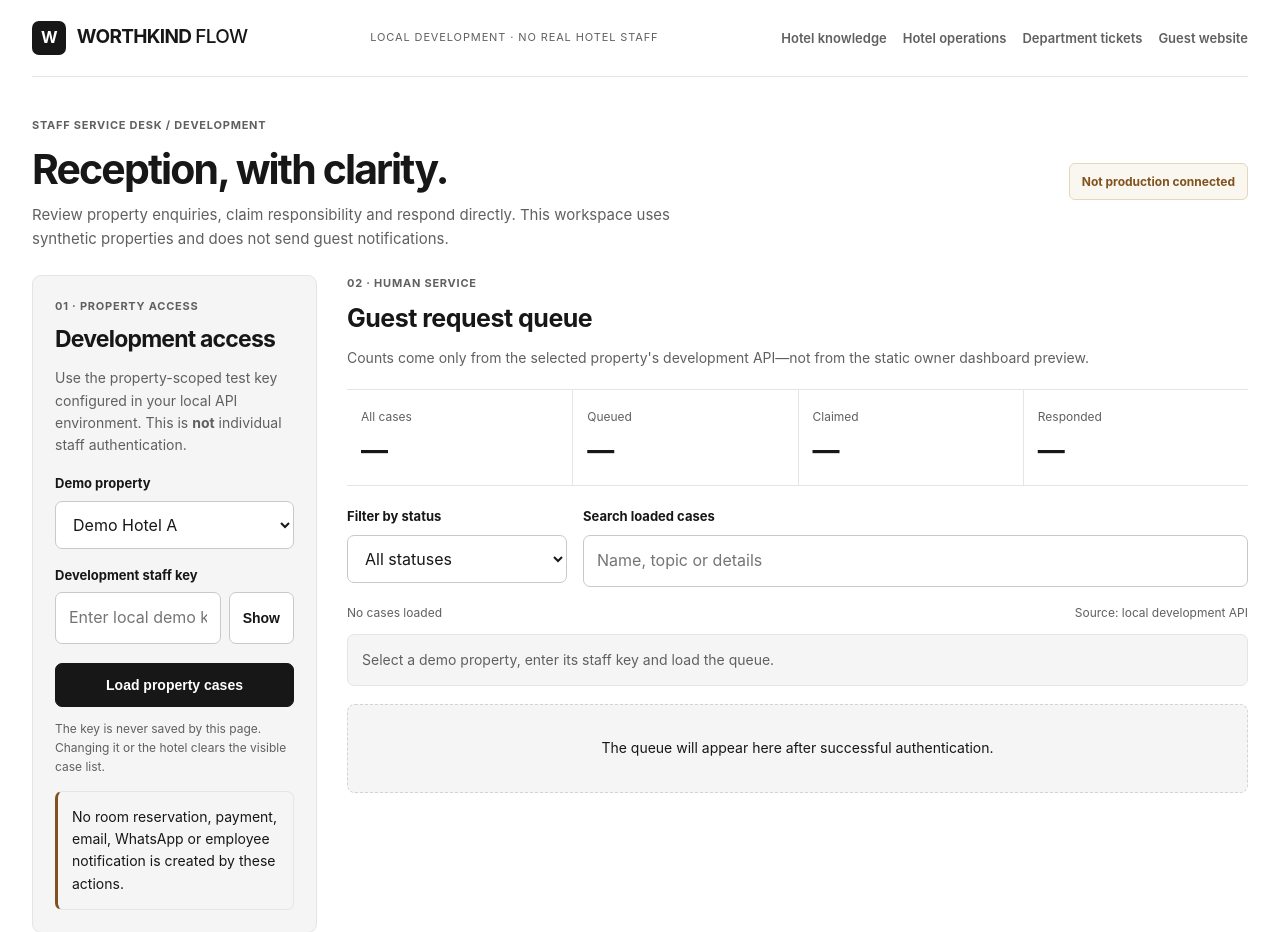
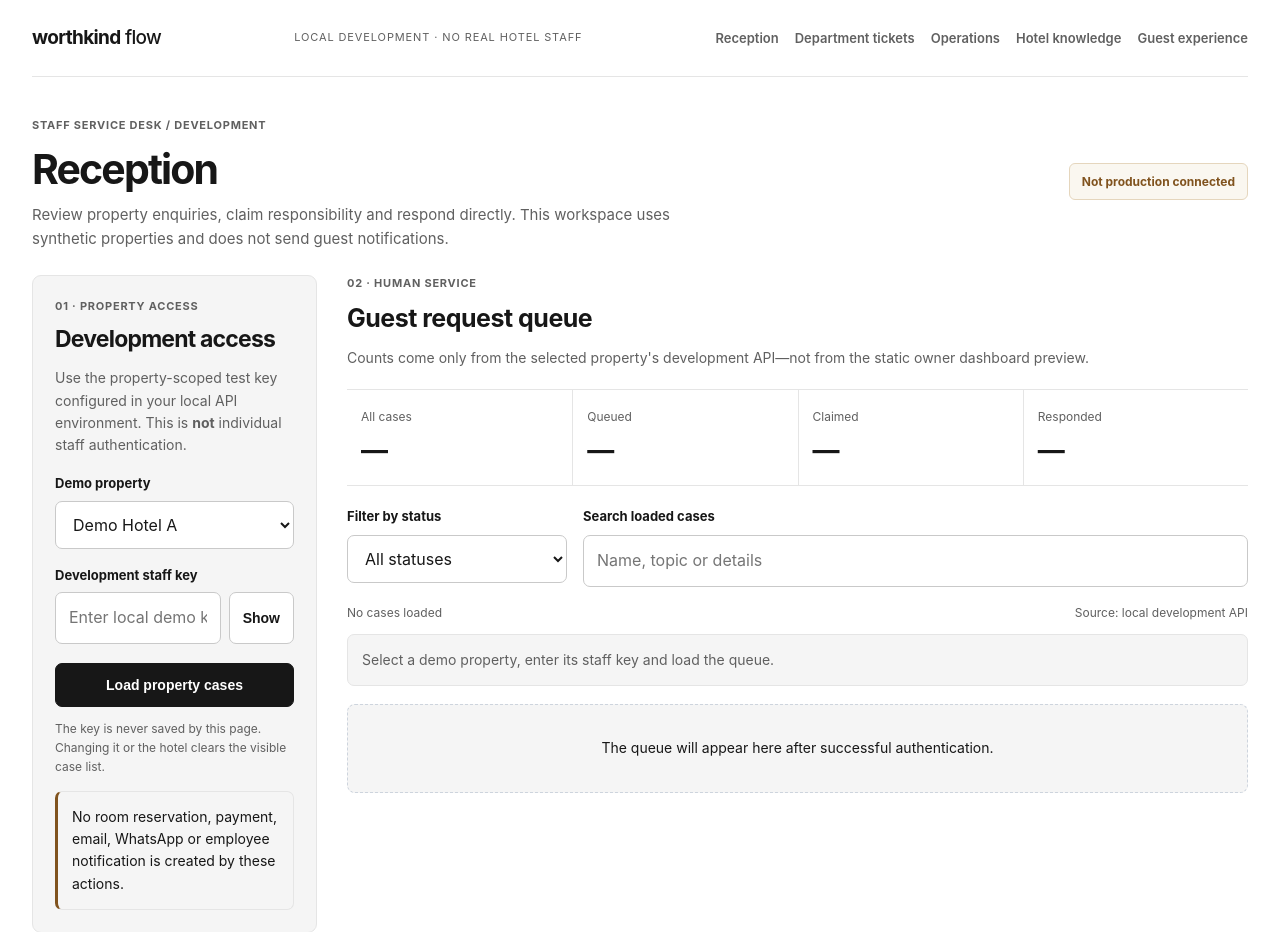
Before and after one commit to NIDHOGGR-shadow/worthkind-flow, a plain HTML site: page apps/web/staff.html in a window 1280 px wide. Shown: the top 932 px of the page. Drawn offline with Linux system fonts and the light colour scheme; files that its build step writes are made by us from their sources; files whose address does not match are found by name.

Commit message:
Frontend: consistent accessible reception workspace navigation

```diff
--- a/apps/web/staff.html
+++ b/apps/web/staff.html
@@ -9,16 +9,16 @@
 </head>
 <body>
   <a class="skip-link" href="#cases">Skip to request queue</a>
-  <header class="shell topbar">
-    <a class="brand" href="/" aria-label="Worthkind Flow guest demo"><span class="mark">W</span> WORTHKIND <strong>FLOW</strong></a>
+  <header class="shell topbar staff-header">
+    <a class="brand" href="/" aria-label="Worthkind Flow guest experience">worthkind<strong> flow</strong></a>
     <span class="status">LOCAL DEVELOPMENT · NO REAL HOTEL STAFF</span>
-    <nav class="staff-page-nav" aria-label="Workspace"><a class="staff-link" href="/staff/knowledge">Hotel knowledge</a><a class="staff-link" href="/staff/operations">Hotel operations</a><a class="staff-link" href="/staff/tickets">Department tickets</a><a class="staff-link" href="/">Guest website</a></nav>
+    <nav class="staff-page-nav" aria-label="Staff navigation"><a class="staff-link" href="/staff" aria-current="page">Reception</a><a class="staff-link" href="/staff/tickets">Department tickets</a><a class="staff-link" href="/staff/operations">Operations</a><a class="staff-link" href="/staff/knowledge">Hotel knowledge</a><a class="staff-link" href="/">Guest experience</a></nav>
   </header>
   <main class="shell staff-workspace">
     <section class="workspace-heading" aria-labelledby="workspace-title">
       <div>
         <span class="eyebrow">STAFF SERVICE DESK / DEVELOPMENT</span>
-        <h1 id="workspace-title">Reception, with clarity.</h1>
+        <h1 id="workspace-title">Reception</h1>
         <p>Review property enquiries, claim responsibility and respond directly. This workspace uses synthetic properties and does not send guest notifications.</p>
       </div>
       <span class="stage-pill">Not production connected</span>
```
